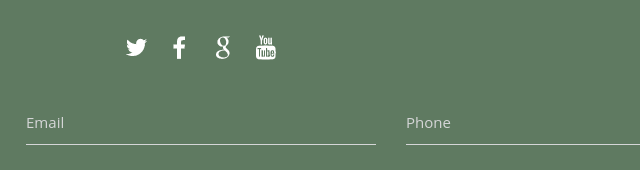
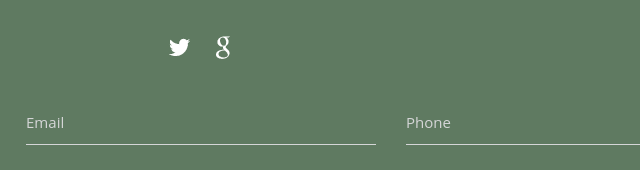
Before and after one commit to shivii011/portfolio-2, a plain HTML site: page index.html in a window 1280 px wide. Shown: the part 2589-2759 px from the top of the page, 439-1079 px from the left. Drawn offline with Linux system fonts and the light colour scheme.

Commit message:
edit adress

```diff
--- a/index.html
+++ b/index.html
@@ -25,6 +25,7 @@ Smartphone Compatible web template, free webdesigns for Nokia, Samsung, LG, Sony
 			});
 		});
 	</script>
+	<script src="https://kit.fontawesome.com/0e82107bce.js" crossorigin="anonymous"></script>
 </head>
 <body>
 <div class="header" id="head">
@@ -421,9 +422,7 @@ Smartphone Compatible web template, free webdesigns for Nokia, Samsung, LG, Sony
 						<li>contect no. 8889986742</li> </div>
 			<div class="social-icon">
 				<a href="https://mobile.twitter.com/home?lang=enl"><i class="icon1"></i></a>
-				<a href="#"><i class="icon2"></i></a>
 				<a href="https://mail.google.com/mail/u/0/?tab=rm#i"><i class="icon3"></i></a>
-				<a href="#"><i class="icon4"></i></a>
 
 			</div>
 			<div class="contact">
```
